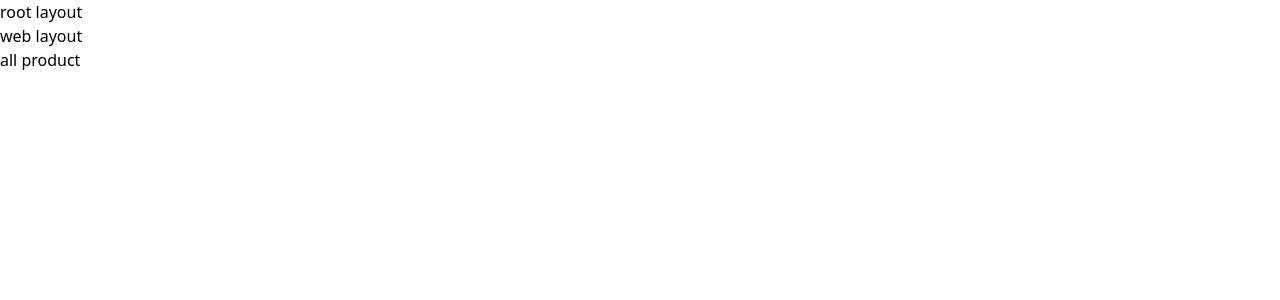
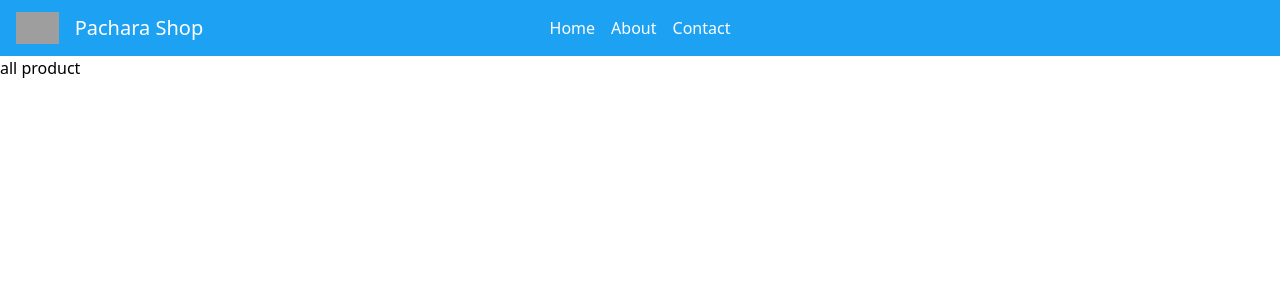
Before and after one commit to pachara-shop/pachara-shop-web, a Next.js app in the folder hosting/: page /product in a window 1280 px wide. Shown: the top 300 px of the page. Built offline with nearby package versions, Linux system fonts and the light colour scheme; grey boxes are pictures that could not be loaded.

Commit message:
init layout

```diff
--- a/hosting/package.json
+++ b/hosting/package.json
@@ -8,7 +8,8 @@
   "dependencies": {
     "next": "latest",
     "react": "^18.2.0",
-    "react-dom": "^18.2.0"
+    "react-dom": "^18.2.0",
+    "shadcn": "^2.1.8"
   },
   "devDependencies": {
     "@types/node": "20.10.8",
--- /dev/null
+++ b/hosting/shadcn.config.js
@@ -0,0 +1,12 @@
+// filepath: /D:/Work/pachara-shop/pachara-shop-web/hosting/shadcn.config.js
+module.exports = {
+  theme: {
+    extend: {
+      colors: {
+        primary: '#1DA1F2',
+        secondary: '#14171A',
+      },
+    },
+  },
+  plugins: [],
+};
--- a/hosting/src/app/(pages)/layout.tsx
+++ b/hosting/src/app/(pages)/layout.tsx
@@ -1,5 +1,4 @@
-// import NavBar from '@/app/components/layouts/NavBar';
-
+import NavBar from '../components/layouts/NavBar';
 export default function RootLayout({
   children,
 }: {
@@ -7,8 +6,8 @@ export default function RootLayout({
 }) {
   return (
     <div>
-      web layout
-      {children}
+      <NavBar />
+      <div>{children}</div>
     </div>
   );
 }
--- /dev/null
+++ b/hosting/src/app/components/layouts/NavBar.tsx
@@ -0,0 +1,34 @@
+import React from 'react';
+const NavBar = () => {
+  return (
+    <nav className='bg-primary p-4'>
+      <div className='container mx-auto flex items-center justify-between'>
+        <div className='flex items-center space-x-4 absolute'>
+          <img src='/path/to/logo.png' alt='Logo' className='h-8' />
+          <span className='text-white text-xl'>Pachara Shop</span>
+        </div>
+        <div className='flex-1 flex justify-center'>
+          <ul className='flex space-x-4'>
+            <li>
+              <a href='/' className='text-white'>
+                Home
+              </a>
+            </li>
+            <li>
+              <a href='/about' className='text-white'>
+                About
+              </a>
+            </li>
+            <li>
+              <a href='/contact' className='text-white'>
+                Contact
+              </a>
+            </li>
+          </ul>
+        </div>
+      </div>
+    </nav>
+  );
+};
+
+export default NavBar;
--- a/hosting/src/app/layout.tsx
+++ b/hosting/src/app/layout.tsx
@@ -7,10 +7,7 @@ export default function RootLayout({
 }) {
   return (
     <html lang='en'>
-      <body>
-        <>root layout</>
-        {children}
-      </body>
+      <body>{children}</body>
     </html>
   );
 }
--- a/hosting/tailwind.config.js
+++ b/hosting/tailwind.config.js
@@ -1,11 +1,14 @@
-// filepath: /D:/Work/pachara-shop/pachara-shop-web/hosting/tailwind.config.js
+const shadcnConfig = require('./shadcn.config.js');
+
 module.exports = {
   content: [
     './src/app/**/*.{js,ts,jsx,tsx}',
     './src/components/**/*.{js,ts,jsx,tsx}',
   ],
   theme: {
-    extend: {},
+    extend: {
+      ...shadcnConfig.theme.extend,
+    },
   },
-  plugins: [],
+  plugins: [...shadcnConfig.plugins],
 };
```
Also changed, not shown: 1 other file (tests, documents, lock files or other folders).
